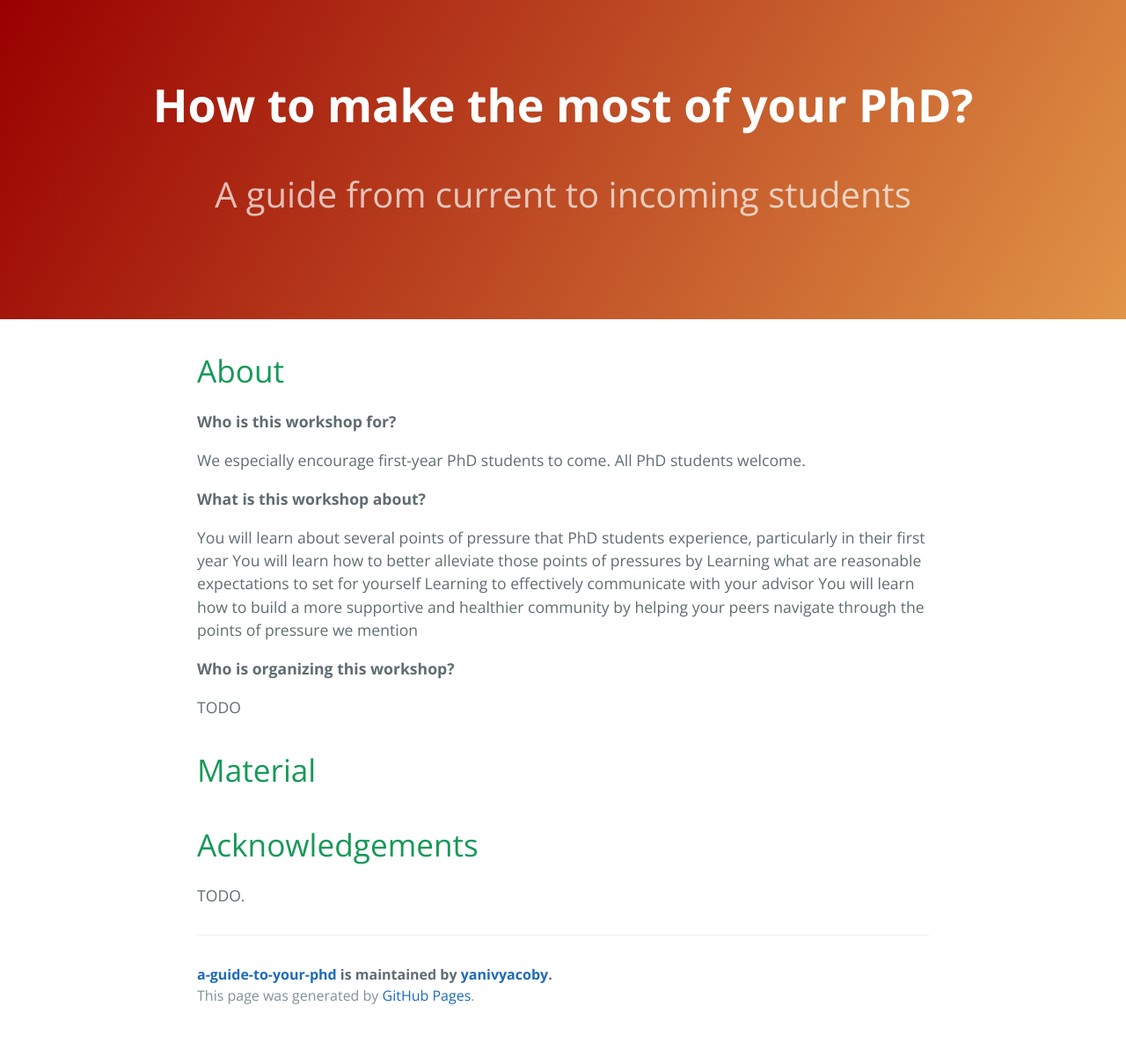
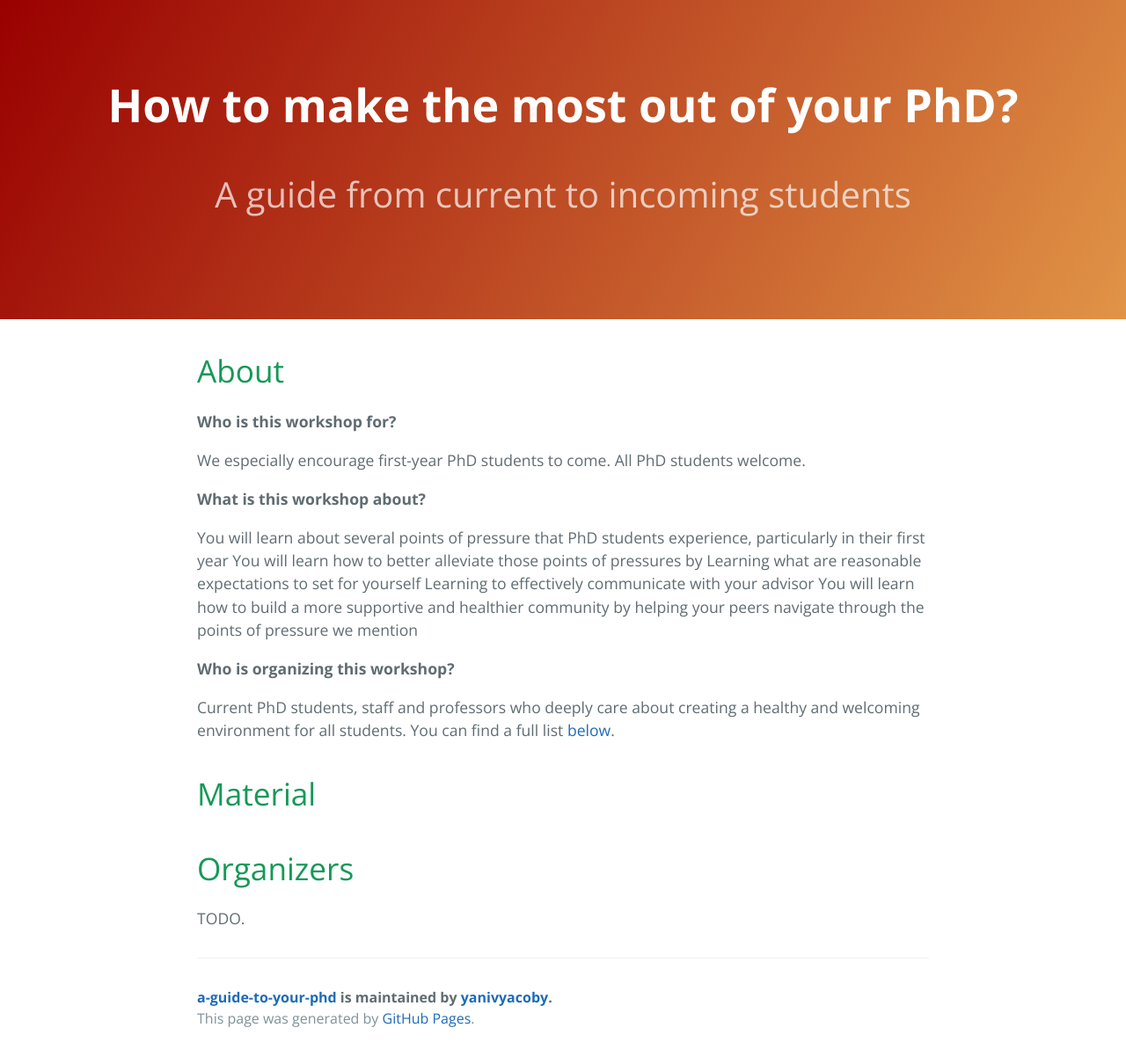
Before and after one commit to yanivyacoby/a-guide-to-your-phd, a Jekyll site: the page built from index.md, in a window 1280 px wide. Shown: the whole page at 88% size. Built offline with Jekyll 4.4.1, drawn with Linux system fonts in a browser that asks for light colours; before the commit the page ends 1176 px from its top, so only the background shows below that.

Commit message:
Update index.md

```diff
--- a/index.md
+++ b/index.md
@@ -1,6 +1,6 @@
 ---
 layout: default
-title: How to make the most of your PhD?
+title: How to make the most out of your PhD?
 description: A guide from current to incoming students
 ---
 
@@ -23,12 +23,14 @@ You will learn how to build a more supportive and healthier community by helping
 
 **Who is organizing this workshop?**
 
-TODO
+Current PhD students, staff and professors who deeply care about
+creating a healthy and welcoming environment for all students.
+You can find a full list [below](#organizers).
 
 
 # Material
 
 
-# Acknowledgements
+# Organizers
 
 TODO.
```
